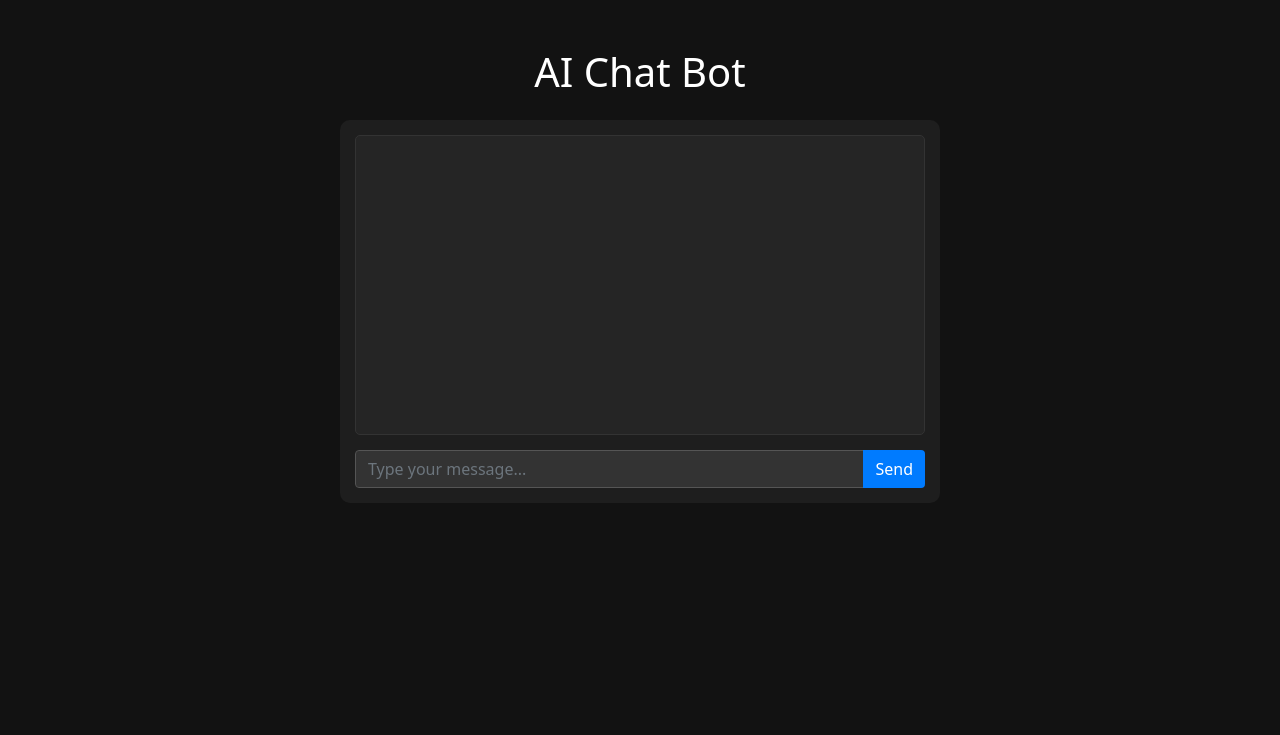
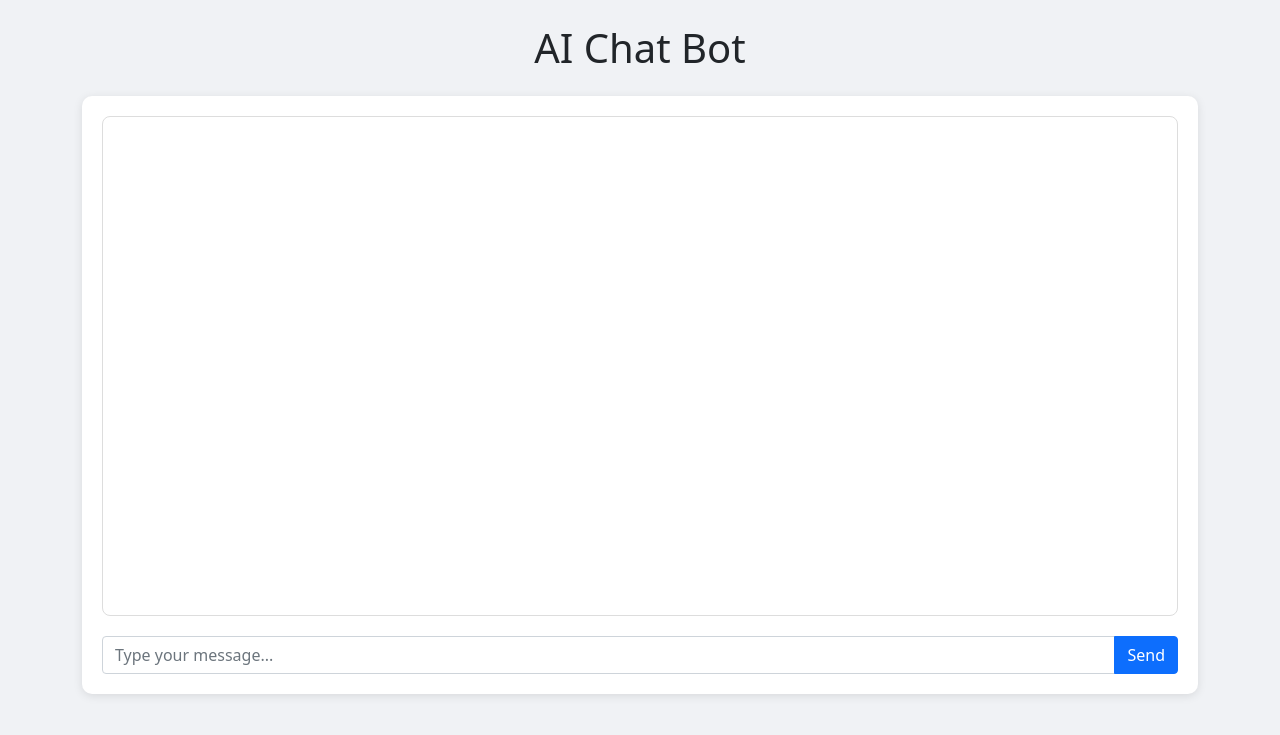
Before and after one commit to ParmarManthanrajsinh/AI-Bot-in-PHP, a PHP site: page / in a window 1280 px wide. Shown: the top 735 px of the page. Run offline with PHP 8.4, Linux system fonts and the light colour scheme; data that the repository does not hold is empty.

Commit message:
Update index.php

```diff
--- a/index.php
+++ b/index.php
@@ -66,7 +66,7 @@ $stmt->close();
 // Close database connection
 $conn->close();
 
-// Gemini API function remains unchanged
+// Gemini API function with combined cURL options
 function getGeminiResponse($message, $apiKey, $model)
 {
     $url = "https://generativelanguage.googleapis.com/v1beta/models/{$model}:generateContent?key={$apiKey}";
@@ -91,18 +91,6 @@ function getGeminiResponse($message, $apiKey, $model)
             'Content-Type: application/json',
         ],
         CURLOPT_SSL_VERIFYPEER => true,
-        CURLOPT_TIMEOUT => 30,
-    ]);
-
-    curl_setopt_array($ch, [
-        CURLOPT_URL => $url,
-        CURLOPT_RETURNTRANSFER => true,
-        CURLOPT_POST => true,
-        CURLOPT_POSTFIELDS => json_encode($data),
-        CURLOPT_HTTPHEADER => [
-            'Content-Type: application/json',
-        ],
-        CURLOPT_SSL_VERIFYPEER => true,
         CURLOPT_CAINFO => __DIR__ . '/cacert.pem',
         CURLOPT_TIMEOUT => 30,
     ]);
@@ -112,13 +100,6 @@ function getGeminiResponse($message, $apiKey, $model)
     $error = curl_error($ch);
     $httpCode = curl_getinfo($ch, CURLINFO_HTTP_CODE);
     curl_close($ch);
-
-    // Debugging output (remove in production)
-    /*
-    error_log("API Response:");
-    error_log(print_r($response, true));
-    error_log("HTTP Code: " . $httpCode);
-    */
 
     if ($errno) {
         return "cURL Error ({$errno}): " . $error;
@@ -134,7 +115,6 @@ function getGeminiResponse($message, $apiKey, $model)
         return $responseData['candidates'][0]['content']['parts'][0]['text'];
     }
 
-    // Enhanced error logging
     $errorMessage = 'Unknown error structure';
     if (isset($responseData['error']['message'])) {
         $errorMessage = $responseData['error']['message'];
@@ -150,41 +130,47 @@ function getGeminiResponse($message, $apiKey, $model)
 <html lang="en">
 <head>
   <meta charset="UTF-8">
-    <meta name="viewport" content="width=device-width, initial-scale=1.0">
+  <meta name="viewport" content="width=device-width, initial-scale=1">
   <title>AI Chat Bot</title>
+  <!-- Google Font for modern look -->
+  <link href="https://fonts.googleapis.com/css2?family=Roboto:wght@400;500;700&display=swap" rel="stylesheet">
   <link href="https://cdn.jsdelivr.net/npm/bootstrap@5.1.3/dist/css/bootstrap.min.css" rel="stylesheet">
-    <style>
-        body { background-color: #121212; color: #ffffff; }
-        .chat-container { max-width: 600px; margin: auto; background-color: #1e1e1e; padding: 15px; border-radius: 10px; }
-        .chat-history { max-height: 400px; min-height: 300px; overflow-y: auto; padding: 15px; border: 1px solid #333; border-radius: 5px; background-color: #252525; }
-        .message { padding: 10px; border-radius: 10px; margin-bottom: 10px; }
-        .user { background-color: #007bff; color: white; align-self: flex-end; }
-        .assistant { background-color: #444; color: white; align-self: flex-start; }
-        .chat-input { margin-top: 15px; }
-        .form-control, .btn { background-color: #333; color: white; border: 1px solid #555; }
-        .btn-primary { background-color: #007bff; border: none; }
-        .btn-primary:hover { background-color: #0056b3; }
-    </style>
+  <!-- External CSS file -->
+  <link rel="stylesheet" href="style.css">
 </head>
 <body>
-    <div class="container my-5">
-        <h1 class="mb-4 text-center">AI Chat Bot</h1>
-        <div class="chat-container d-flex flex-column">
-            <div class="chat-history d-flex flex-column">
+  <div class="container">
+    <h1 class="text-center my-4">AI Chat Bot</h1>
+    <div class="chat-container">
+      <div class="chat-history">
         <?php foreach ($chatHistory as $entry): ?>
-                    <div class="message <?= $entry['role'] ?> align-self-<?= $entry['role'] === 'user' ? 'end' : 'start' ?>">
-                        <strong><?= ucfirst($entry['role']) ?>:</strong>
+          <div class="chat-message <?= $entry['role'] ?>">
+            <?php if ($entry['role'] === 'assistant'): ?>
+              <div class="avatar">A</div>
+            <?php endif; ?>
+            <div class="message-bubble">
+              <strong><?= ucfirst($entry['role']) ?>:</strong><br>
               <?= nl2br(htmlspecialchars($entry['content'])) ?>
+            </div>
+            <?php if ($entry['role'] === 'user'): ?>
+              <div class="avatar">U</div>
+            <?php endif; ?>
           </div>
         <?php endforeach; ?>
       </div>
       <form method="POST" class="chat-input">
         <div class="input-group">
-                    <input type="text" name="message" class="form-control" placeholder="Type your message..." required>
+          <input type="text" name="message" class="form-control" placeholder="Type your message..." required autocomplete="off">
           <button type="submit" class="btn btn-primary">Send</button>
         </div>
       </form>
     </div>
   </div>
+  <script src="https://cdn.jsdelivr.net/npm/bootstrap@5.1.3/dist/js/bootstrap.bundle.min.js"></script>
+  <script>
+    // Auto-scroll chat history to bottom on load
+    const chatHistoryDiv = document.querySelector('.chat-history');
+    chatHistoryDiv.scrollTop = chatHistoryDiv.scrollHeight;
+  </script>
 </body>
 </html>
```
Lines whose indentation alone changed are shown as unchanged.
